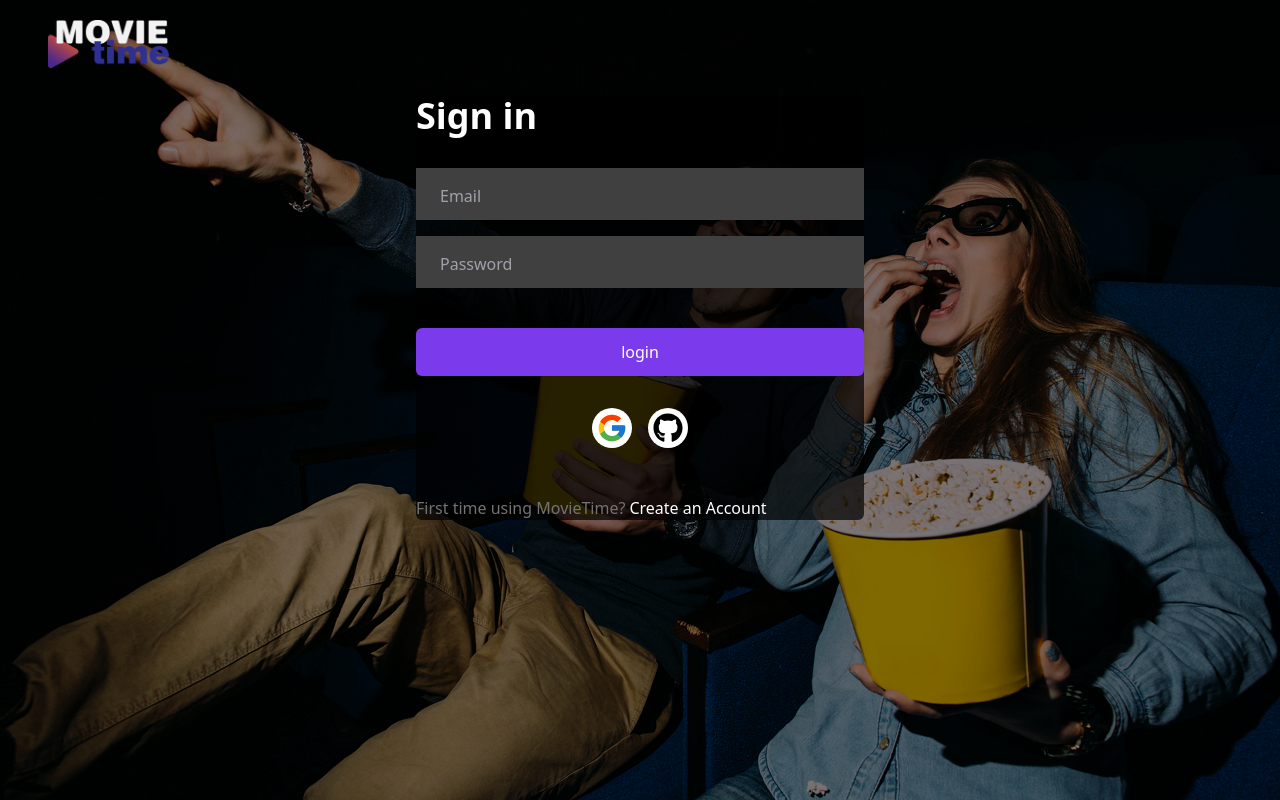
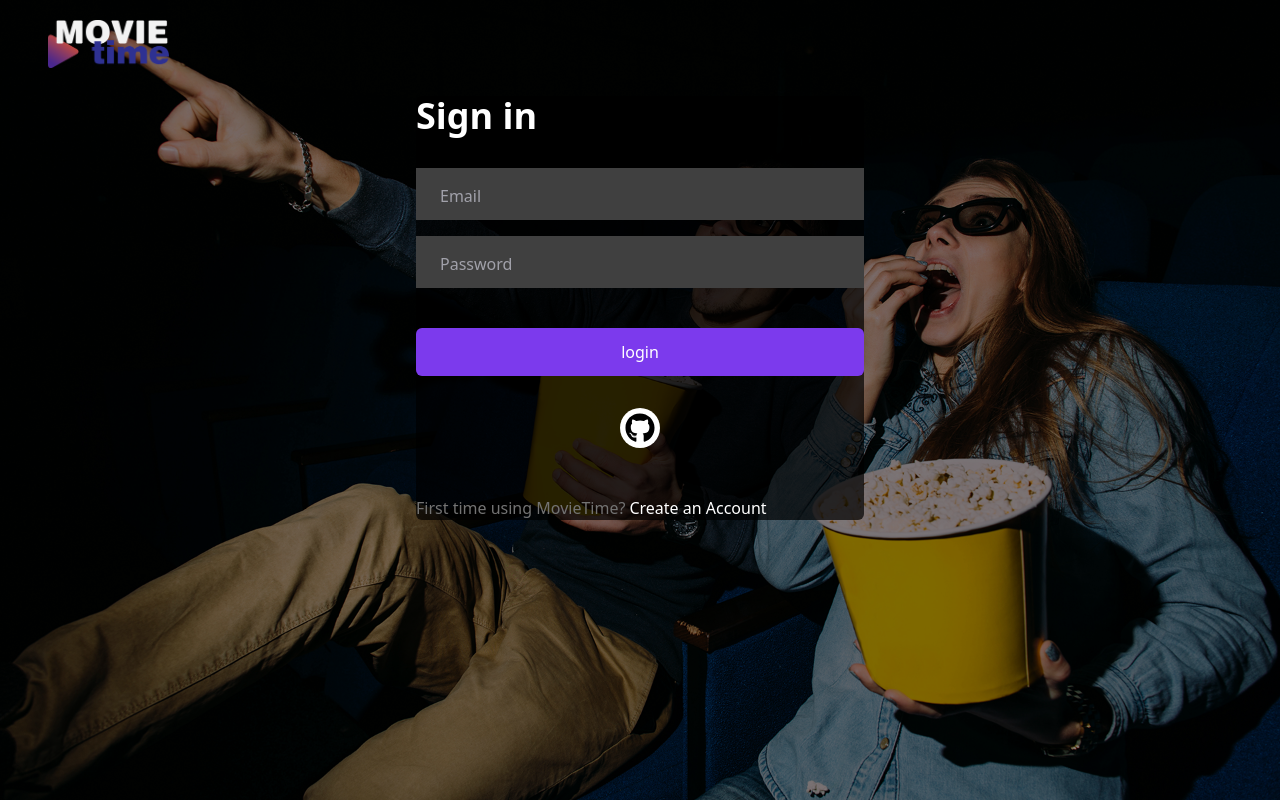
Before and after one commit to dadaisma/movietime, a Next.js app: page /auth in a window 1280 px wide. Built offline with nearby package versions, Linux system fonts and the light colour scheme; no server answers.

Commit message:
Update auth.tsx

```diff
--- a/pages/auth.tsx
+++ b/pages/auth.tsx
@@ -3,7 +3,7 @@ import axios from "axios";
 import { useCallback, useState } from "react";
 import { getSession, signIn } from 'next-auth/react';
 import { useRouter } from 'next/router';
-import {FcGoogle} from 'react-icons/fc';
+//import {FcGoogle} from 'react-icons/fc';
 import {FaGithub} from 'react-icons/fa';
 import { NextPageContext } from 'next';
 
@@ -113,9 +113,7 @@ const Auth = () => {
 
 
                 <div className="flex flex-row items-center gap-4 mt-8 justify-center">
-                 <div onClick={() => signIn('google', { callbackUrl: '/profiles' })} className="w-10 h-10 bg-white rounded-full flex items-center justify-center cursor-pointer hover:opacity-80 transition">
-                <FcGoogle size={32} />
-              </div>
+
 
                 <div onClick={()=>signIn('github',{callbackUrl:'/profiles'} )} className="
                 w-10
```
